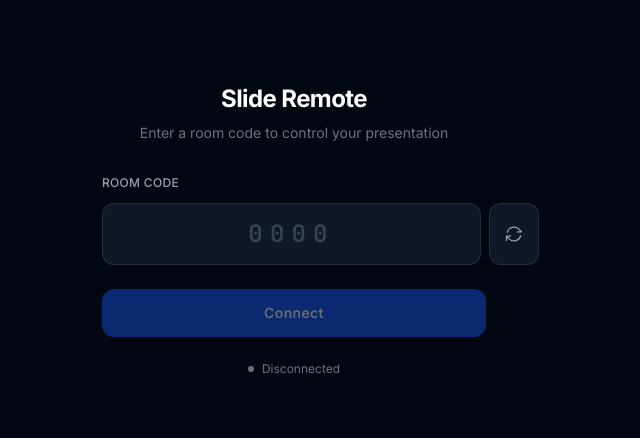
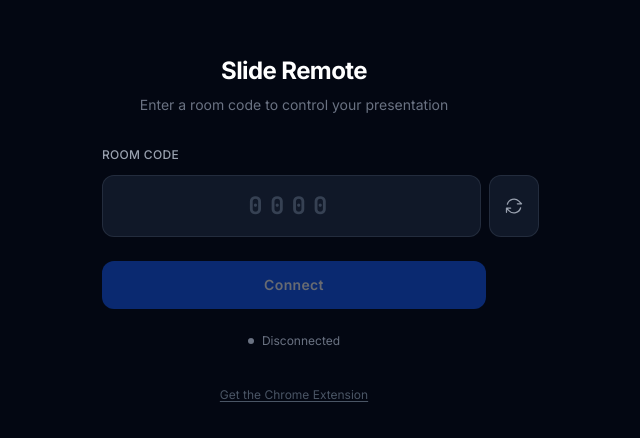
Before and after one commit to vinicius-saraiva/vinicius.pm, a Next.js app: page /ticker in a window 1280 px wide. Shown: the part 170-608 px from the top of the page, without its empty margins (346-986 px from the left). Built offline with nearby package versions, Linux system fonts and the light colour scheme; a web font is replaced by a local one.

Commit message:
Add link to Chrome extension repo on ticker page
Co-Authored-By: Claude Opus 4.6 (1M context) <noreply@anthropic.com>

```diff
--- a/src/app/ticker/page.tsx
+++ b/src/app/ticker/page.tsx
@@ -336,6 +336,17 @@ export default function TickerPage() {
           />
           <span className="text-xs text-gray-500">{statusLabel}</span>
         </div>
+
+        <div className="mt-8 text-center">
+          <a
+            href="https://github.com/vinicius-saraiva/ticker-extension"
+            target="_blank"
+            rel="noopener noreferrer"
+            className="text-xs text-gray-600 underline underline-offset-2 transition-colors hover:text-gray-400"
+          >
+            Get the Chrome Extension
+          </a>
+        </div>
       </div>
     </div>
   );
```
